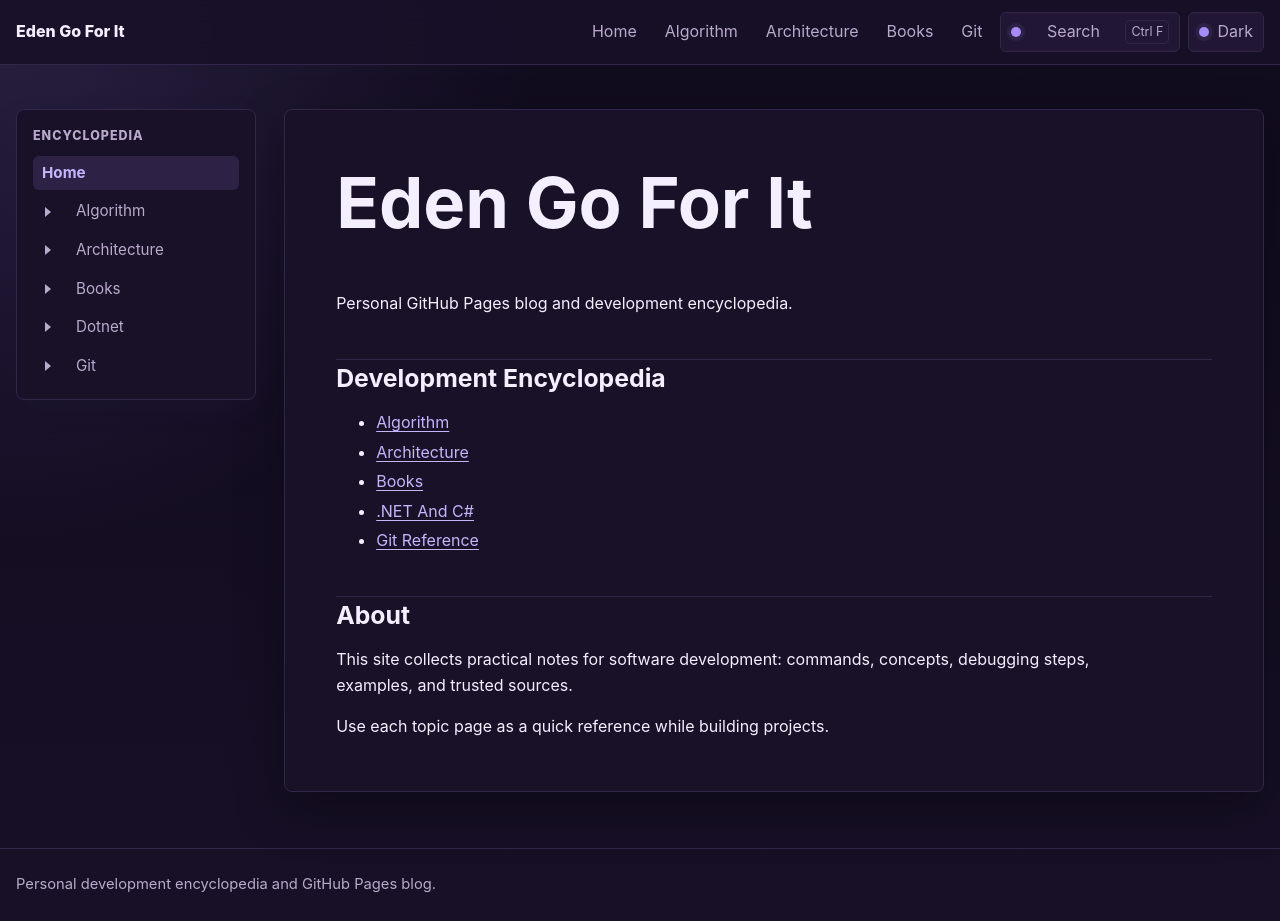
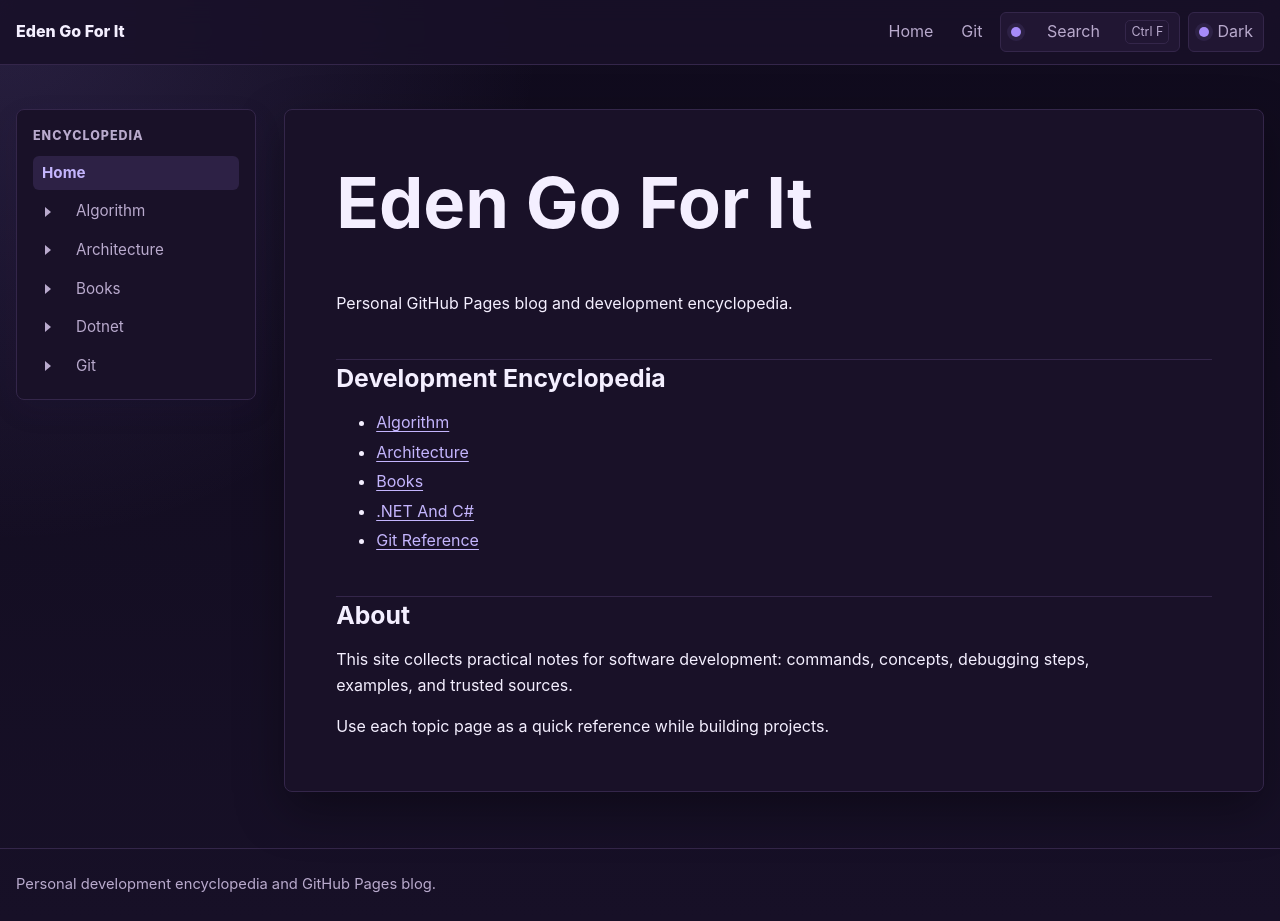
Before and after one commit to EdenGoforIt/edengoforit.github.io, a Jekyll site: the page built from index.md, in a window 1280 px wide and 921 px high. Built offline with Jekyll 4.4.1, drawn with Linux system fonts in a browser that asks for light colours.

Commit message:
fix(nav): remove extra header links

```diff
--- a/_layouts/default.html
+++ b/_layouts/default.html
@@ -36,9 +36,6 @@
         <a class="site-title" href="{{ '/' | relative_url }}">{{ site.title }}</a>
         <nav class="site-nav" aria-label="Main navigation">
           <a href="{{ '/' | relative_url }}">Home</a>
-          <a href="{{ '/algorithm/' | relative_url }}">Algorithm</a>
-          <a href="{{ '/architecture/' | relative_url }}">Architecture</a>
-          <a href="{{ '/books/' | relative_url }}">Books</a>
           <a href="{{ '/git/' | relative_url }}">Git</a>
           <button class="search-trigger" type="button" data-search-open aria-label="Open site search">
             <span class="search-trigger__icon" aria-hidden="true"></span>
```
